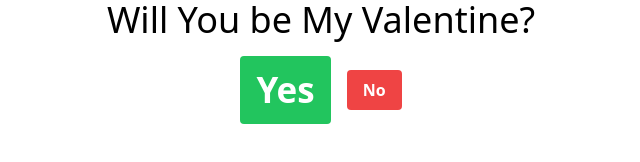
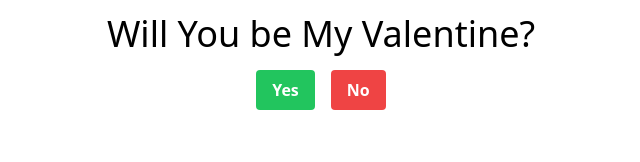
Before and after one commit to munetracker/bemyvalentine, a React (Vite) app: page / in a window 1280 px wide. Shown: the part 382-544 px from the top of the page, without its empty margins (319-959 px from the left). Built offline with nearby package versions, Linux system fonts and the light colour scheme.

Commit message:
June 6 2024 K

```diff
--- a/src/App.tsx
+++ b/src/App.tsx
@@ -32,7 +32,8 @@ export default function Page() {
     }
   }, []);
 
-  const yesButtonSize = 35 + noCount * 3;
+  // const yesButtonSize = 35 + noCount * 3;
+  const yesButtonSize = noCount * 20 + 16;
 
   const handleNoClick = () => {
     setNoCount(noCount + 1);
```
Also changed, not shown: 2 other files (tests, documents, lock files or other folders).
